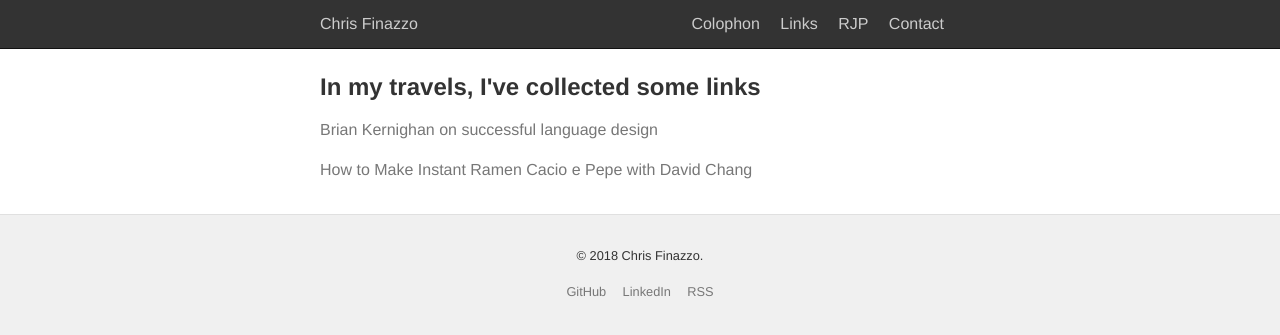
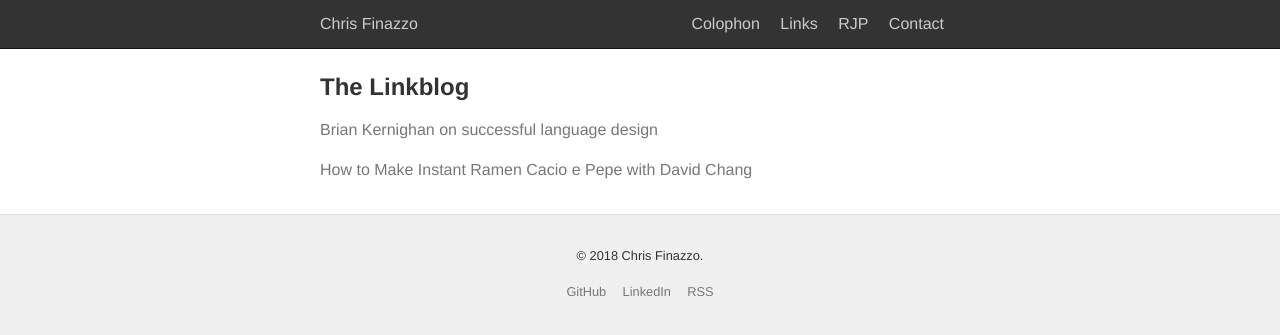
Before and after one commit to chrisfinazzo/blog, a Jekyll site: the page built from links.html, in a window 1280 px wide. Shown: the top 335 px of the page. Built offline with Jekyll 4.4.1, drawn with Linux system fonts in a browser that asks for light colours.

Commit message:
It's the linkblog

```diff
--- a/links.html
+++ b/links.html
@@ -3,7 +3,7 @@ layout: link
 title: "Links"
 ---
 
-<h2>In my travels, I've collected some links</h2>
+<h2>The Linkblog</h2>
 
 {% for link in site.links %}
 <p><a href="{{ link.url }}">{{ link.title }}</a></p>
```
